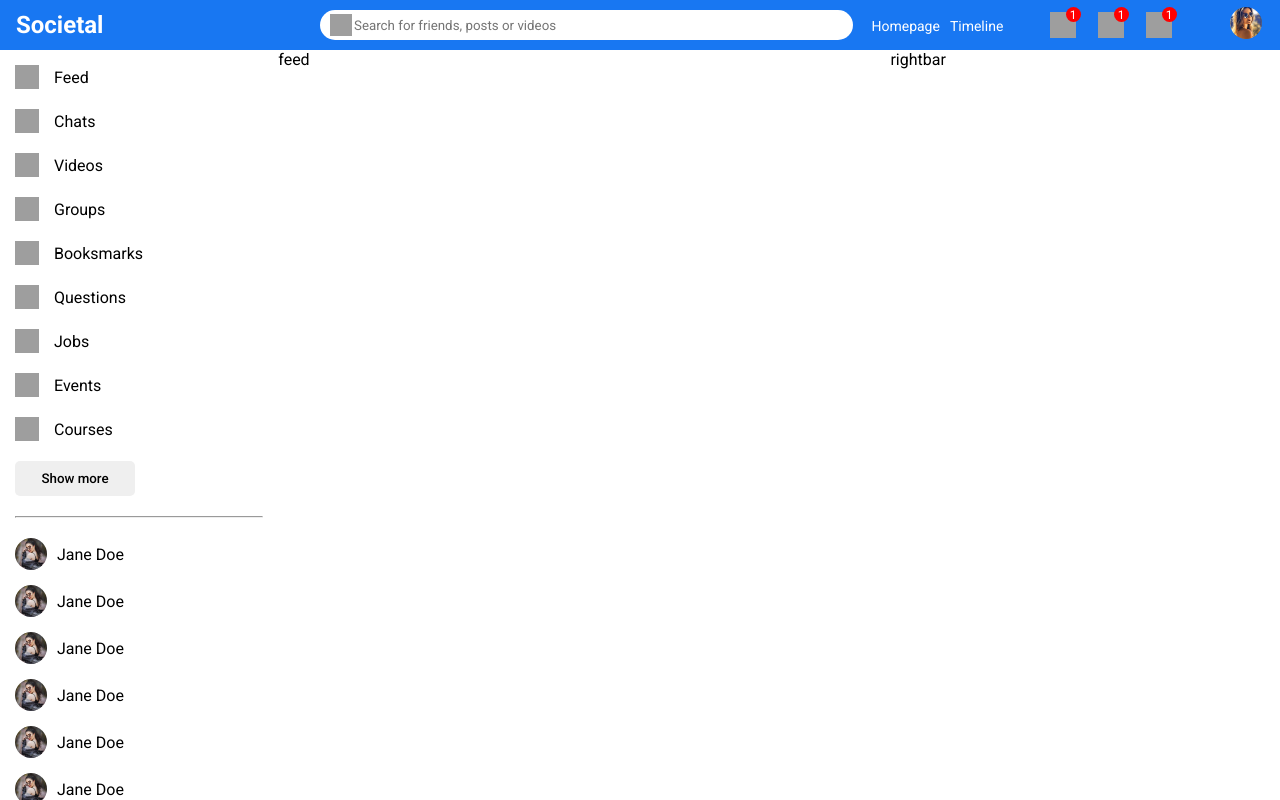
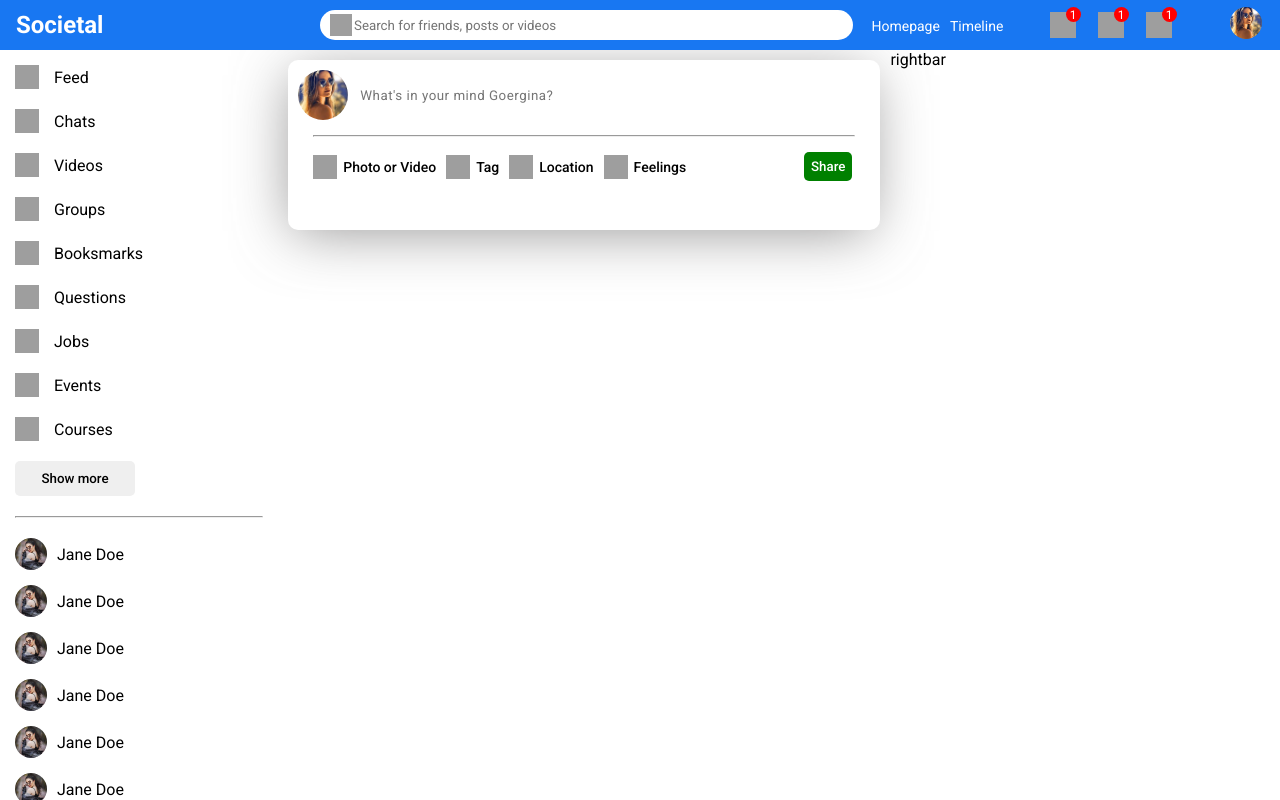
Before and after one commit to vartika2302/Societal-Frontend, a React (Create React App) app: page / in a window 1280 px wide. Built offline with nearby package versions, Linux system fonts and the light colour scheme; grey boxes are pictures that could not be loaded.

Commit message:
Add share component and css in Feed

```diff
--- a/src/components/feed/Feed.js
+++ b/src/components/feed/Feed.js
@@ -1,9 +1,16 @@
 import React from "react";
+import Share from '../share/Share';
 import "./feed.css";
 
 class Feed extends React.Component {
   render() {
-    return <div className="feedContainer">feed</div>;
+    return (
+      <div className="feedContainer">
+        <div className="feedWrapper">
+<Share/>
+        </div>
+      </div>
+    );
   }
 }
 
--- a/src/components/feed/feed.css
+++ b/src/components/feed/feed.css
@@ -1,3 +1,6 @@
 .feedContainer {
   flex: 5.5;
 }
+.feedWrapper{
+  padding: 10px;
+}
--- /dev/null
+++ b/src/components/share/Share.js
@@ -0,0 +1,65 @@
+import React from "react";
+import "./share.css";
+
+class Share extends React.Component {
+  render() {
+    return (
+      <div className="shareContainer">
+        <div className="shareWrapper">
+          <div className="shareTop">
+            <img
+              className="shareProfileImg"
+              src="../../assets/profiles/profile-1.jpg"
+              alt="share profile"
+            />
+            <input
+              placeholder="What's in your mind Goergina?"
+              type="text"
+              className="shareInput"
+            />
+          </div>
+          <hr className="shareHr" />
+          <div className="shareBottom">
+            <div className="shareOptions">
+              <div className="shareOption">
+                <img
+                  className="shareIcon"
+                  src="https://cdn-icons-png.flaticon.com/128/64/64583.png"
+                  alt="media icon"
+                />
+                <span className="shareOptionText">Photo or Video</span>
+              </div>
+              <div className="shareOption">
+                <img
+                  className="shareIcon"
+                  src="https://cdn-icons-png.flaticon.com/128/4305/4305619.png"
+                  alt="media icon"
+                />
+                <span className="shareOptionText">Tag</span>
+              </div>
+              <div className="shareOption">
+                <img
+                  className="shareIcon"
+                  src="https://cdn-icons.flaticon.com/png/128/186/premium/186250.png?token=exp=1640462284~hmac=9acf3d09965463be4fe0ea5c8341e3d8"
+                  alt="media icon"
+                />
+                <span className="shareOptionText">Location</span>
+              </div>
+              <div className="shareOption">
+                <img
+                  className="shareIcon"
+                  src="https://cdn-icons-png.flaticon.com/512/1023/1023707.png"
+                  alt="media icon"
+                />
+                <span className="shareOptionText">Feelings</span>
+              </div>
+            </div>
+
+            <button className="shareButton">Share</button>
+          </div>
+        </div>
+      </div>
+    );
+  }
+}
+export default Share;
--- /dev/null
+++ b/src/components/share/share.css
@@ -0,0 +1,79 @@
+.shareContainer {
+  width: 100%;
+  height: 170px;
+  border-radius: 10px;
+  box-shadow: -3px 8px 58px -7px rgba(97, 96, 96, 0.68);
+  -webkit-box-shadow: -3px 8px 58px -7px rgba(97, 96, 96, 0.68);
+  -moz-box-shadow: -3px 8px 58px -7px rgba(97, 96, 96, 0.68);
+}
+
+.shareWrapper{
+    padding: 10px;
+}
+
+.shareTop{
+    display: flex;
+    align-items: center;
+}
+
+.shareProfileImg {
+    width: 50px;
+    height: 50px;
+    border-radius: 50%;
+    object-fit: cover;
+    margin-right: 10px;
+}
+
+.shareInput{
+    border: none;
+    width: 80%;
+    letter-spacing: 0.5px;
+}
+
+.shareInput:focus{
+    outline: none;
+}
+
+.shareHr{
+    margin: 15px;
+}
+
+.shareBottom{
+    display: flex;
+    align-items: center;
+    justify-content: space-between;
+}
+
+.shareOptions {
+    display: flex;
+    margin-left: 15px;
+}
+
+.shareIcon {
+    width: 24px;
+    height: 24px;
+    margin-right: 6px;
+}
+.shareOption{
+    display: flex;
+    align-items: center;
+    margin-right: 10px;
+    cursor: pointer;
+}
+
+.shareOptionText {
+    font-size: 14px;
+    font-weight: 500;
+}
+
+.shareButton{
+    margin-right: 18px;
+    border: none;
+    padding: 7px;
+    border-radius: 5px;
+    background-color: green;
+    font-weight: 500;
+    font-style: normal;
+    cursor: pointer;
+    color: #fff;
+}
```
